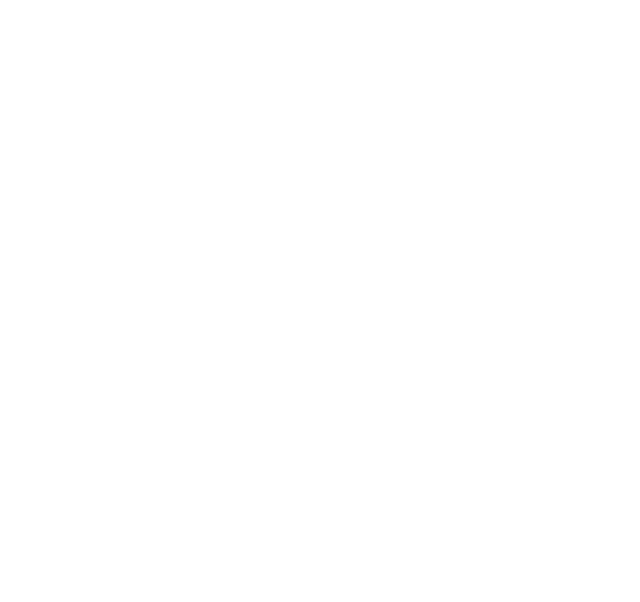
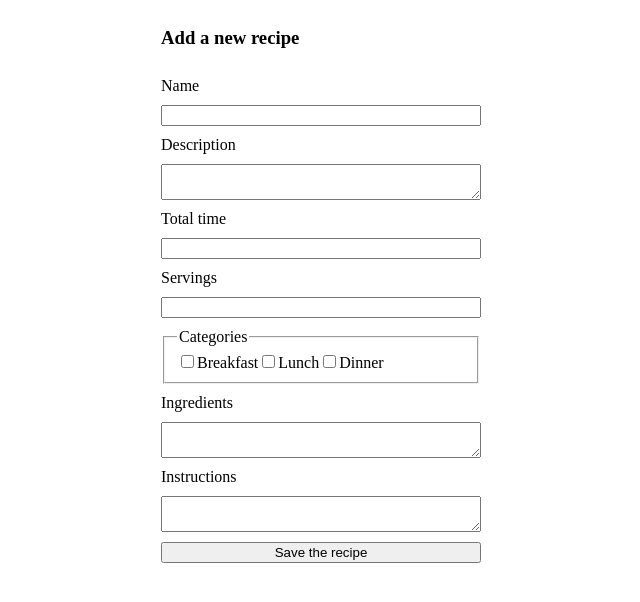
Before and after one commit to maksstepak/vue-recipe-app, a Vue app: page /recipes/new in a window 1280 px wide. Shown: the top 602 px of the page, without its empty margins (319-959 px from the left). Built offline with nearby package versions, Linux system fonts and the light colour scheme.

Commit message:
Add NewRecipe view

```diff
--- a/src/router/index.js
+++ b/src/router/index.js
@@ -1,9 +1,16 @@
 import Vue from "vue";
 import VueRouter from "vue-router";
+import NewRecipe from "../views/NewRecipe.vue";
 
 Vue.use(VueRouter);
 
-const routes = [];
+const routes = [
+  {
+    path: "/recipes/new",
+    name: "NewRecipe",
+    component: NewRecipe,
+  },
+];
 
 const router = new VueRouter({
   mode: "history",
--- /dev/null
+++ b/src/views/NewRecipe.vue
@@ -0,0 +1,83 @@
+<template>
+  <div>
+    <form @submit.prevent="addRecipe" class="form">
+      <h3>Add a new recipe</h3>
+      <label for="name">Name</label>
+      <input v-model="newRecipe.name" id="name" />
+      <label for="description">Description</label>
+      <textarea v-model="newRecipe.description" id="description"></textarea>
+      <label for="totalTime">Total time</label>
+      <input
+        v-model.number="newRecipe.totalTime"
+        type="number"
+        id="totalTime"
+      />
+      <label for="servings">Servings</label>
+      <input v-model.number="newRecipe.servings" type="number" id="servings" />
+      <fieldset>
+        <legend>Categories</legend>
+        <input
+          type="checkbox"
+          id="breakfast"
+          value="Breakfast"
+          v-model="newRecipe.categories"
+        />
+        <label for="breakfast">Breakfast</label>
+        <input
+          type="checkbox"
+          id="lunch"
+          value="Lunch"
+          v-model="newRecipe.categories"
+        />
+        <label for="lunch">Lunch</label>
+        <input
+          type="checkbox"
+          id="dinner"
+          value="Dinner"
+          v-model="newRecipe.categories"
+        />
+        <label for="dinner">Dinner</label>
+      </fieldset>
+      <label for="ingredients">Ingredients</label>
+      <textarea v-model="newRecipe.ingredients" id="ingredients"></textarea>
+      <label for="instructions">Instructions</label>
+      <textarea v-model="newRecipe.instructions" id="instructions"></textarea>
+      <button>Save the recipe</button>
+    </form>
+  </div>
+</template>
+
+<script>
+export default {
+  name: "NewRecipe",
+  data() {
+    return {
+      newRecipe: {
+        name: "",
+        description: "",
+        totalTime: "",
+        servings: "",
+        categories: [],
+        ingredients: "",
+        instructions: "",
+      },
+    };
+  },
+  methods: {
+    addRecipe() {
+      console.log(this.newRecipe);
+      // TODO: save the recipe
+    },
+  },
+};
+</script>
+
+<style lang="scss" scoped>
+.form {
+  display: flex;
+  flex-direction: column;
+  gap: 10px;
+  max-width: 320px;
+  margin: 0 auto;
+}
+</style>
```
